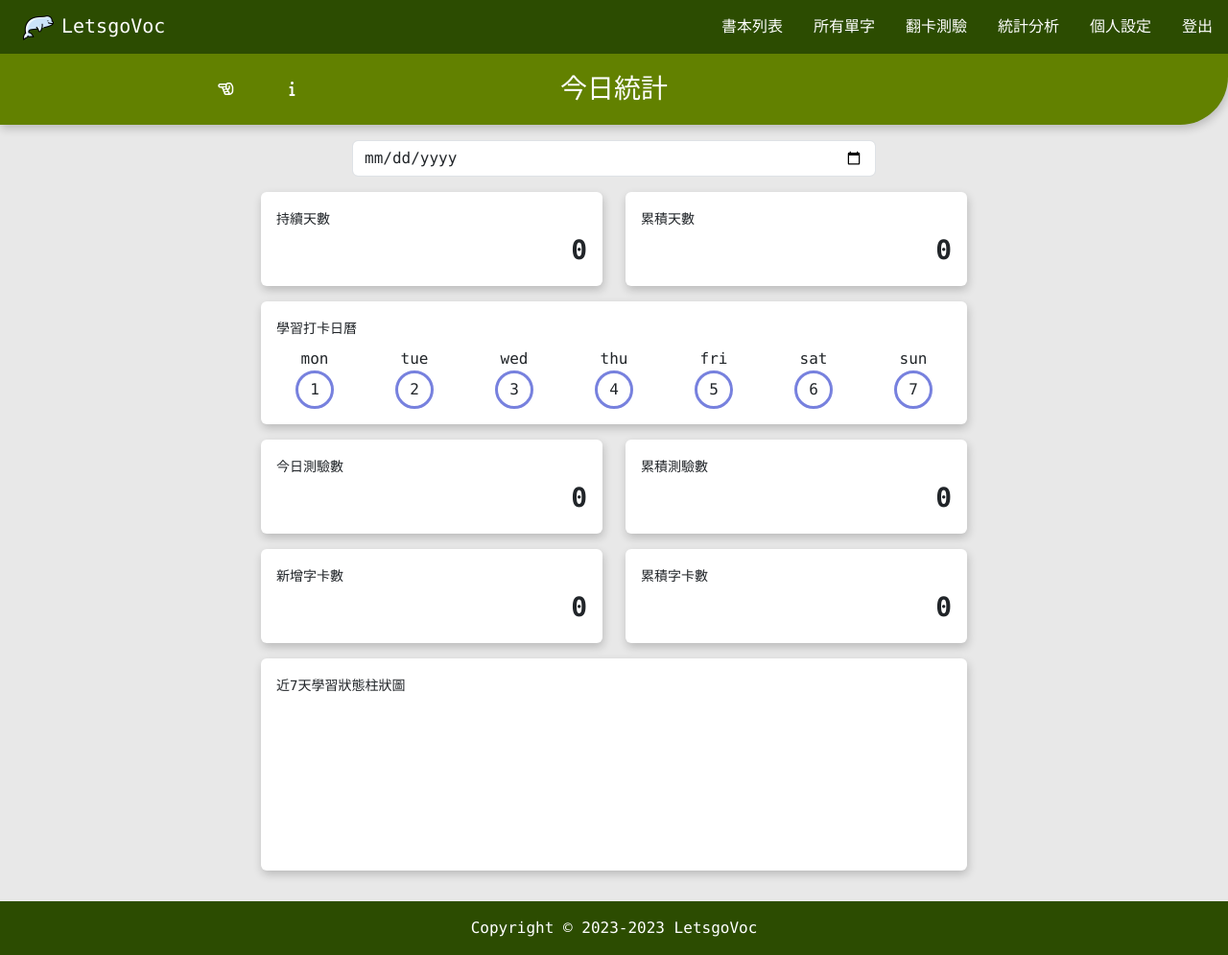
After one commit to jinny8813/VocaBud, a CodeIgniter 4 app: the page made by app/Views/pages/statistics_main.php in a window 1280 px wide. The commit adds this page. Shown: the whole page at 96% size. Run offline with PHP 8.4 and a stand-in for CodeIgniter, Linux system fonts and the light colour scheme; the template is opened without the code that fills it, so the values that code supplies are empty; a map, chart or similar area stays blank; some libraries are stand-ins or nearby versions.

Commit message:
bar chart and calender

```diff
--- a/app/Config/Routes.php
+++ b/app/Config/Routes.php
@@ -55,6 +55,8 @@ $routes->post('/quizlets/generate', 'Quizlets::generateQuiz', ['filter' => 'Auth
 $routes->get('/quizlets/flashcard', 'Flashcard::index', ['filter' => 'Auth']);
 $routes->post('/quizlets/flashcard', 'Flashcard::store', ['filter' => 'Auth']);
 
+$routes->get('/statistics', 'Statistics::index', ['filter' => 'Auth']);
+$routes->post('/statistics', 'Statistics::changeDaily', ['filter' => 'Auth']);
 /*
  * --------------------------------------------------------------------
  * Additional Routing
--- a/app/Views/layout/template.php
+++ b/app/Views/layout/template.php
@@ -9,6 +9,8 @@
     <link href="https://cdn.jsdelivr.net/npm/bootstrap@5.3.0-alpha3/dist/css/bootstrap.min.css" rel="stylesheet" integrity="sha384-KK94CHFLLe+nY2dmCWGMq91rCGa5gtU4mk92HdvYe+M/SXH301p5ILy+dN9+nJOZ" crossorigin="anonymous">
     <link rel="stylesheet" href="https://cdnjs.cloudflare.com/ajax/libs/font-awesome/6.2.1/css/all.min.css" integrity="sha512-MV7K8+y+gLIBoVD59lQIYicR65iaqukzvf/nwasF0nqhPay5w/9lJmVM2hMDcnK1OnMGCdVK+iQrJ7lzPJQd1w==" crossorigin="anonymous" referrerpolicy="no-referrer" />
     <link rel="stylesheet" href="<?= base_url('../../public/assets/css/style.css') ?>" />
+
+    <script src="https://cdnjs.cloudflare.com/ajax/libs/Chart.js/2.4.0/Chart.min.js"></script>
 </head>
 <body class="font-monospace">
     <?= $this->include("layout/navbar")?>
@@ -18,7 +20,6 @@
     <script src="https://cdn.jsdelivr.net/npm/bootstrap@5.3.0-alpha3/dist/js/bootstrap.bundle.min.js" integrity="sha384-ENjdO4Dr2bkBIFxQpeoTz1HIcje39Wm4jDKdf19U8gI4ddQ3GYNS7NTKfAdVQSZe" crossorigin="anonymous"></script>
     <script src="https://cdn.jsdelivr.net/npm/@popperjs/core@2.11.7/dist/umd/popper.min.js" integrity="sha384-zYPOMqeu1DAVkHiLqWBUTcbYfZ8osu1Nd6Z89ify25QV9guujx43ITvfi12/QExE" crossorigin="anonymous"></script>
     <script src="https://cdn.jsdelivr.net/npm/bootstrap@5.3.0-alpha3/dist/js/bootstrap.min.js" integrity="sha384-Y4oOpwW3duJdCWv5ly8SCFYWqFDsfob/3GkgExXKV4idmbt98QcxXYs9UoXAB7BZ" crossorigin="anonymous"></script>
-    <script src="https://cdnjs.cloudflare.com/ajax/libs/Chart.js/2.4.0/Chart.min.js"></script>
     <script src="https://cdnjs.cloudflare.com/ajax/libs/axios/1.4.0/axios.min.js" integrity="sha512-uMtXmF28A2Ab/JJO2t/vYhlaa/3ahUOgj1Zf27M5rOo8/+fcTUVH0/E0ll68njmjrLqOBjXM3V9NiPFL5ywWPQ==" crossorigin="anonymous" referrerpolicy="no-referrer"></script>
 </body>
 </html>
--- /dev/null
+++ b/app/Views/pages/statistics_main.php
@@ -0,0 +1,238 @@
+<?= $this->extend("layout/template")?>
+<?= $this->section('content')?>
+<section class="min-vh-100 bg_light">
+    <div class="container-fluid bg_green">
+        <div class="row justify-content-center">
+            <div class="col-md-8 row justify-content-center align-items-center">
+                <div class="col-1 p-0">
+                    <a href="#" class="btn btn_low_key p-0"><i class="fa-fw fa-regular fa-hand-point-left"></i></a>
+                </div>
+                <div class="col-1 p-0">
+                    <a href="#" class="btn btn_low_key p-0"><i class="fa-fw fa-solid fa-info"></i></a>
+                </div>
+                <div class="col-8 p-3">
+                    <div class="fs-3 text-center">今日統計</div>
+                </div>
+                <div class="col-2">
+                </div>
+            </div>
+        </div>
+    </div>
+
+    <div class="container py-3">
+        <div class="row justify-content-center mb-3">
+            <div class="col-md-6 col-10">
+                <input type="date" class="form-control" id="changeDate" name="date">
+            </div>
+        </div>
+        <div class="row justify-content-center mb-3">
+            <div class="col-md-4 col-6">
+                <div class="card">
+                    <div class="card-body">
+                        <div><small>持續天數</small></div>
+                        <div class="float-end fs-3"><strong>0</strong></div>
+                    </div>
+                </div>
+            </div>
+            <div class="col-md-4 col-6">
+                <div class="card">
+                    <div class="card-body">
+                        <div><small>累積天數</small></div>
+                        <div class="float-end fs-3"><strong>0</strong></div>
+                    </div>
+                </div>
+            </div>
+        </div>
+        <div class="row justify-content-center mb-3">
+            <div class="col-md-8 col-12">
+                <div class="card">
+                    <div class="card-body">
+                        <div class="mb-2"><small>學習打卡日曆</small></div>
+                        <div id="calender">
+                            <div class="row justify-content-center">
+                                <div class="col text-center">mon</div>
+                                <div class="col text-center">tue</div>
+                                <div class="col text-center">wed</div>
+                                <div class="col text-center">thu</div>
+                                <div class="col text-center">fri</div>
+                                <div class="col text-center">sat</div>
+                                <div class="col text-center">sun</div>
+                            </div>
+                            <div class="row justify-content-center">
+                                <div class="col p-0 m-0 d-flex justify-content-center"><div class="text-center dot">1</div></div>
+                                <div class="col p-0 m-0 d-flex justify-content-center"><div class="text-center dot">2</div></div>
+                                <div class="col p-0 m-0 d-flex justify-content-center"><div class="text-center dot">3</div></div>
+                                <div class="col p-0 m-0 d-flex justify-content-center"><div class="text-center dot">4</div></div>
+                                <div class="col p-0 m-0 d-flex justify-content-center"><div class="text-center dot">5</div></div>
+                                <div class="col p-0 m-0 d-flex justify-content-center"><div class="text-center dot">6</div></div>
+                                <div class="col p-0 m-0 d-flex justify-content-center"><div class="text-center dot">7</div></div>
+                            </div>
+                        </div>
+                    </div>
+                </div>
+            </div>
+        </div>
+        <div class="row justify-content-center mb-3">
+            <div class="col-md-4 col-6">
+                <div class="card">
+                    <div class="card-body">
+                        <div><small>今日測驗數</small></div>
+                        <div class="float-end fs-3"><strong>0</strong></div>
+                    </div>
+                </div>
+            </div>
+            <div class="col-md-4 col-6">
+                <div class="card">
+                    <div class="card-body">
+                        <div><small>累積測驗數</small></div>
+                        <div class="float-end fs-3"><strong>0</strong></div>
+                    </div>
+                </div>
+            </div>
+        </div>
+        <div class="row justify-content-center mb-3">
+            <div class="col-md-4 col-6">
+                <div class="card">
+                    <div class="card-body">
+                        <div><small>新增字卡數</small></div>
+                        <div class="float-end fs-3"><strong>0</strong></div>
+                    </div>
+                </div>
+            </div>
+            <div class="col-md-4 col-6">
+                <div class="card">
+                    <div class="card-body">
+                        <div><small>累積字卡數</small></div>
+                        <div class="float-end fs-3"><strong>0</strong></div>
+                    </div>
+                </div>
+            </div>
+        </div>
+        <div class="row justify-content-center mb-3">
+            <div class="col-md-8 col-12">
+                <div class="card">
+                    <div class="card-body">
+                        <div class="mb-2"><small>近7天學習狀態柱狀圖</small></div>
+                        <div><canvas id="barChart"></canvas></div>
+                    </div>
+                </div>
+            </div>
+        </div>
+    </div>
+</section>
+<script>
+    const defaultData=<?php echo json_encode($data); ?>;
+    let changeDate = document.getElementById('changeDate');
+    changeDate.addEventListener("change", (e) => {
+        e.preventDefault();
+        let formdata= new FormData();
+        formdata.append('date',e.target.value);
+        myLib1.POST("<?= base_url('/statistics') ?>",formdata);
+    });
+
+    let myLib1 = {
+        POST: (url,formdata) => {
+            axios.post(url,formdata)
+            .then((response) => {
+                renderPage(response.data);
+            }).catch((e) => {
+                console.log(e.response.data);
+            })
+        },
+    }
+
+    function getBarChart(data){
+        new Chart(document.getElementById("barChart"), {
+            type: 'bar',
+            data: {
+            labels: [data[0].date.slice(-5),
+                        data[1].date.slice(-5),
+                        data[2].date.slice(-5),
+                        data[3].date.slice(-5),
+                        data[4].date.slice(-5),
+                        data[5].date.slice(-5),
+                        data[6].date.slice(-5),],
+            datasets: [
+                {
+                label: "測驗數",
+                backgroundColor: "#5EC7B4",
+                borderColor: "#5EC7B4",
+                data: [data[0].count,
+                        data[1].count,
+                        data[2].count,
+                        data[3].count,
+                        data[4].count,
+                        data[5].count,
+                        data[6].count],
+                    fill:false
+                }
+            ],
+            },
+            options: {
+                legend: { display: false },
+                scales: {
+                    yAxes: [{
+                        ticks: {
+                            beginAtZero: true
+                        }
+                    }]
+                }
+            },
+        });
+    }
+
+    function getCalender(data){
+        let calender = document.getElementById('calender');
+        let len = Object.keys(data).length;
+        let calBody = `
+                <div class="row justify-content-center mb-2">
+                    <div class="col text-center">mon</div>
+                    <div class="col text-center">tue</div>
+                    <div class="col text-center">wed</div>
+                    <div class="col text-center">thu</div>
+                    <div class="col text-center">fri</div>
+                    <div class="col text-center">sat</div>
+                    <div class="col text-center">sun</div>
+                </div>`;
+        let weekday = 1;
+        console.log(data[0].date);
+        let first = new Date(data[0].date);
+        while(weekday != first.getDay()){
+            if(weekday == 1)
+                calBody = calBody + `<div class="row justify-content-center mb-2">`;
+            calBody = calBody + `<div class="col p-0 m-0"></div>`;
+            weekday++;
+        }
+        data.forEach((value, index) => {
+            if(weekday == 1)
+                calBody = calBody + `<div class="row justify-content-center mb-2">`;
+            if(value.count == 0)
+                calBody = calBody + `<div class="col p-0 m-0 d-flex justify-content-center"><div class="text-center dot">${value.date.slice(-2)}</div></div>`;
+            else
+                calBody = calBody + `<div class="col p-0 m-0 d-flex justify-content-center"><div class="text-center dot dot-fill">${value.date.slice(-2)}</div></div>`;
+            if(weekday == 7){
+                calBody = calBody + `</div>`;
+                weekday = 1;
+            }else{
+                weekday++
+            }
+        });
+        while(weekday <= 7 && weekday > 1){
+            calBody = calBody + `<div class="col p-0 m-0"></div>`;
+            if(weekday == 7)
+                calBody = calBody + `</div>`;
+            weekday++;
+        }
+        calender.innerHTML = calBody;
+    }
+
+    function renderPage(data){
+        changeDate.value = data.weekly_log_count[6].date;
+
+        getBarChart(data.weekly_log_count);
+        getCalender(data.the_month_log_count);
+    }
+
+    renderPage(defaultData);
+</script>
+<?= $this->endSection()?>
--- a/app/Views/pages/user_home.php
+++ b/app/Views/pages/user_home.php
@@ -69,7 +69,7 @@
                 <div class="text-center fs-5 py-5"><a class="a_white" href="<?= base_url('/quizlets') ?>">翻卡測驗</a></div>
             </div>
             <div class="col-md-4 col-6" style="background-color:#c9d1d4">
-                <div class="text-center fs-5 py-5"><a class="a_white" href="#">統計分析</a></div>
+                <div class="text-center fs-5 py-5"><a class="a_white" href="<?= base_url('/statistics') ?>">統計分析</a></div>
             </div>
             <div class="col-md-8 col-6" style="background-color:#505c58">
                 <div class="text-center fs-5 py-5"><a class="a_white" href="#">個人設定</a></div>
```
Also changed, not shown: app/Controllers/Statistics.php (added, +45 -0 lines), app/Models/EventlogModel.php (+23 -0 lines), public/assets/css/style.css, public/assets/css/style.scss, 1 other file.
